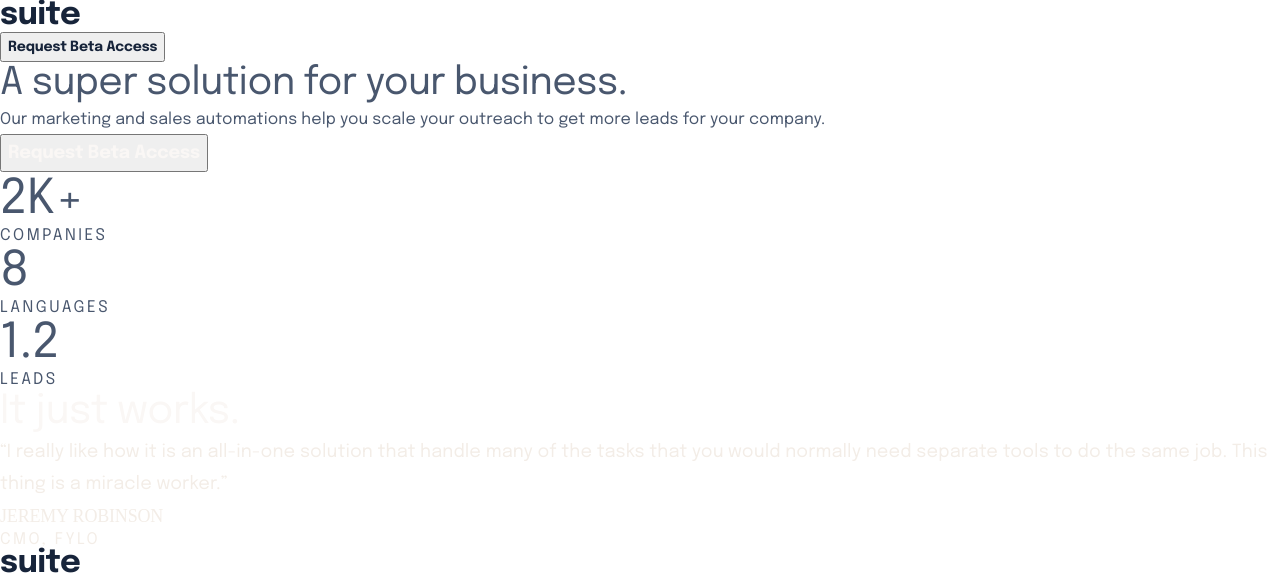
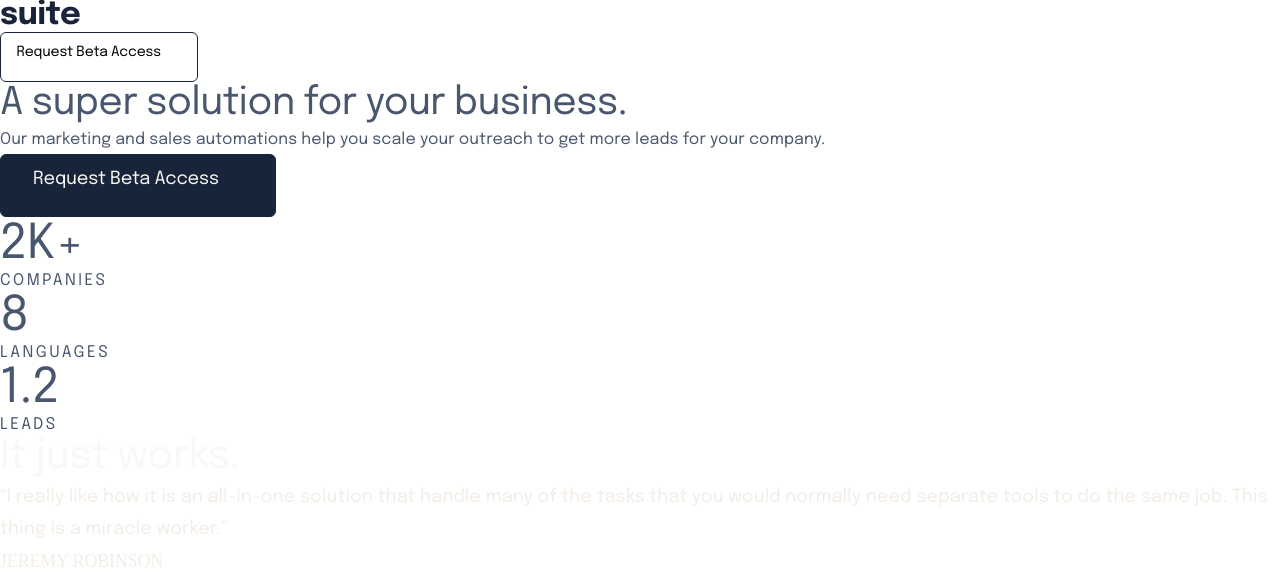
Before and after one commit to norman02/suite-landing-page, a plain HTML site: page index.html in a window 1280 px wide. Shown: the top 574 px of the page. Drawn offline with Linux system fonts and the light colour scheme.

Commit message:
layout buttons

```diff
--- a/index.html
+++ b/index.html
@@ -18,7 +18,7 @@
     <!-- Navigation Section  -->
     <nav>
       <p class="logo text text--bold text--logo">suite</p>
-      <button class="text text--bold text--XS">Request Beta Access</button>
+      <button class="btn">Request Beta Access</button>
     </nav>
     <!-- Header Section  -->
     <header>
@@ -29,7 +29,7 @@
           Our marketing and sales automations help you scale your outreach to
           get more leads for your company.
         </p>
-        <button class="text text--bold text--M text--light">Request Beta Access</button>
+        <button class="btn btn--dark btn--LG">Request Beta Access</button>
       </div>
 
       <!-- Image Container -->
--- /dev/null
+++ b/scss/components/_buttons.scss
@@ -0,0 +1,23 @@
+/*------------------------------\
+    components - buttons
+\------------------------------*/
+
+.btn {
+  background-color: transparent;
+  border: 1px solid $bold-text-color;
+  border-radius: 6px;
+  font-family: "Epilogue", sans-serif;
+  font-size: rem(14);
+  letter-spacing: rem(-0.14);
+  padding: rem(12) rem(35.5) rem(22) rem(15.5);
+
+  &--dark {
+    background-color: $bold-text-color;
+    color: $light-text-color;
+  }
+  &--LG {
+    font-size: rem(18);
+    letter-spacing: rem(-0.18);
+    padding: rem(15) rem(56) rem(28) rem(32);
+  }
+}
--- a/scss/main.scss
+++ b/scss/main.scss
@@ -4,6 +4,8 @@
 @import "base/reset";
 @import "base/typography";
 
+@import "components/buttons";
+
 /*------------------------------\
     Testing
 \------------------------------*/
```
Also changed, not shown: css/main.css, scss/abstracts/_variables.scss (line endings or trailing spaces), 1 other file.
